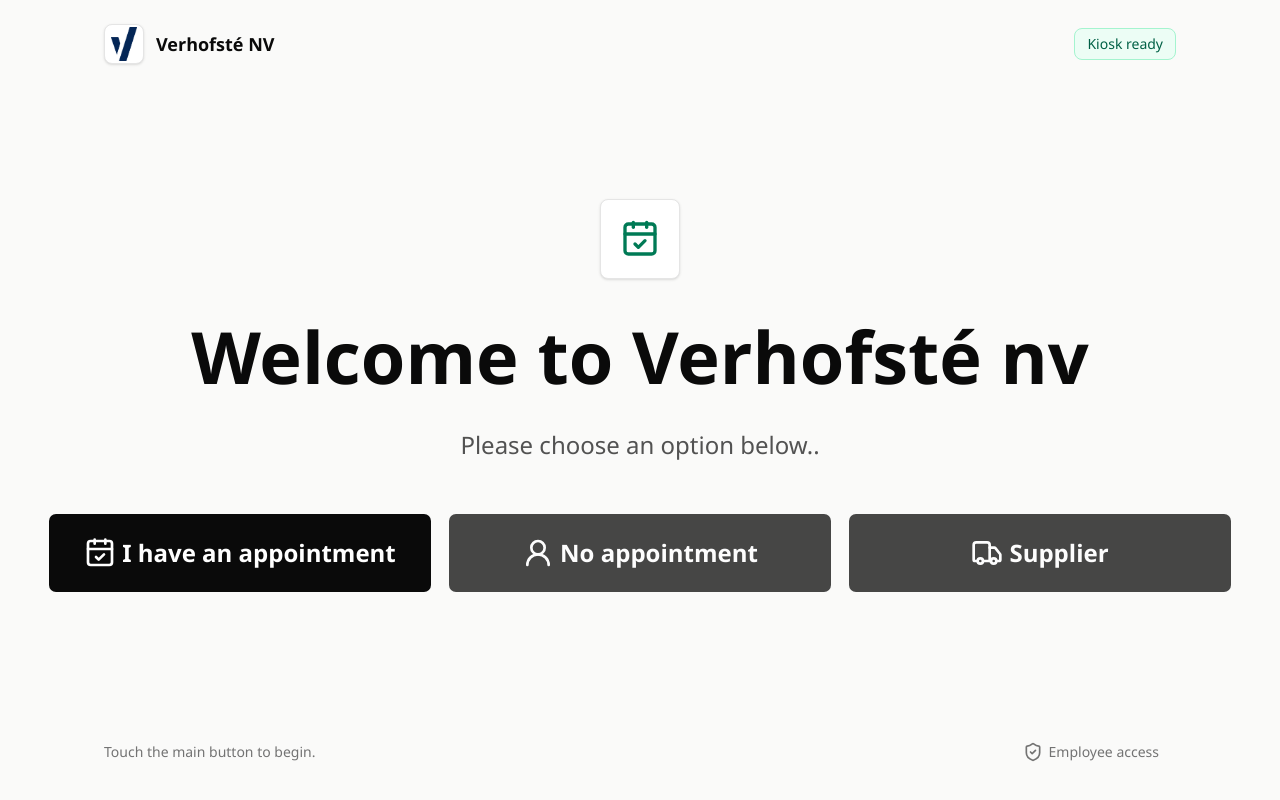
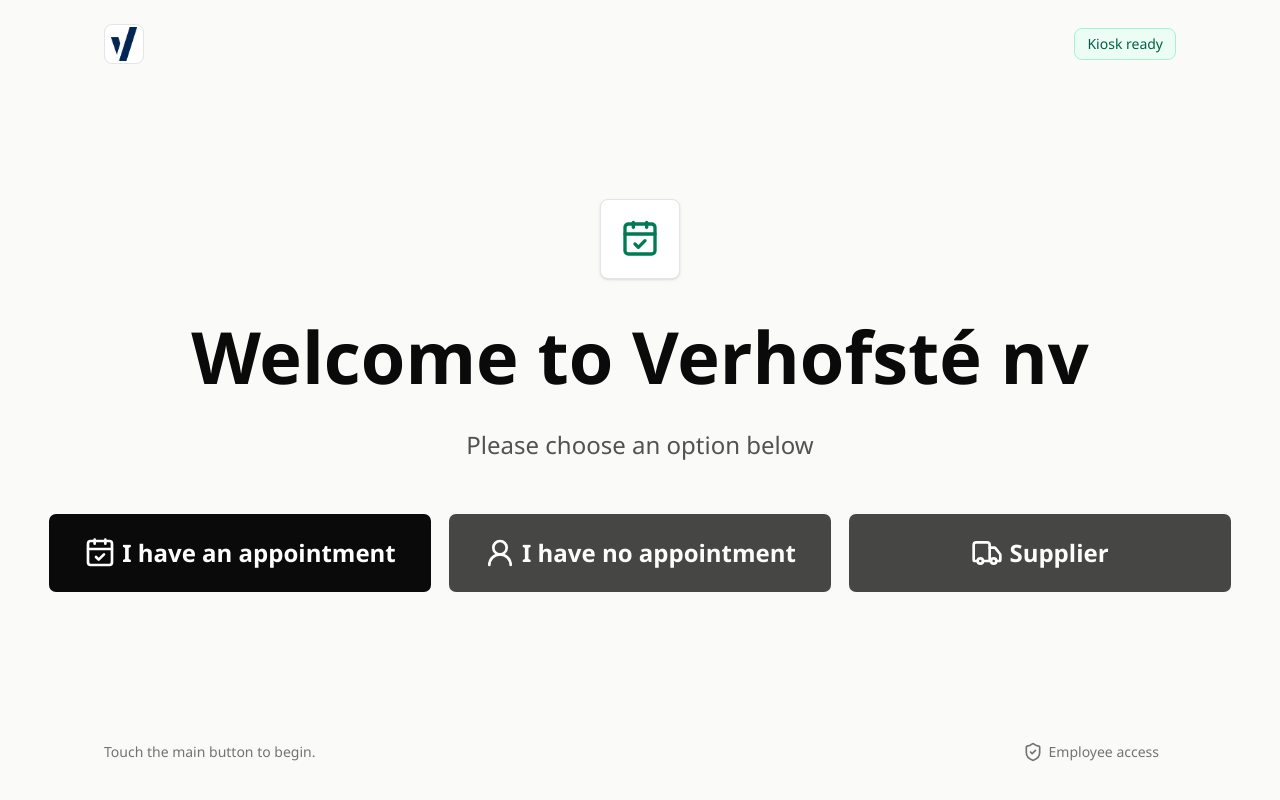
Before and after one commit to Memi92/verhofste-welcome-test, a Next.js app: page / in a window 1280 px wide. Built offline with nearby package versions, Linux system fonts and the light colour scheme.

Commit message:
Small adjustment start-screen

```diff
--- a/components/kiosk/start-screen.tsx
+++ b/components/kiosk/start-screen.tsx
@@ -13,7 +13,7 @@ export function KioskStartScreen() {
     <main className="grid min-h-dvh grid-rows-[auto_1fr_auto] bg-stone-50 text-neutral-950">
       <header className="mx-auto flex w-full max-w-6xl items-center justify-between px-6 py-6 sm:px-10">
         <div className="flex items-center gap-3">
-          <div className="flex h-10 w-10 items-center justify-center rounded-[8px] border border-neutral-200 bg-white p-1.5 shadow-sm">
+          <div className="flex h-10 w-10 items-center justify-center rounded-[8px] border border-neutral-200 bg-white p-1.5 *shadow-sm">
             <Image
               src="/images/verhofste-logo.jpg"
               alt="Verhofsté logo"
@@ -23,9 +23,9 @@ export function KioskStartScreen() {
               className="h-12 w-auto object-contain"
             />
           </div>
-          <div>
+          {/*<div>
             <p className="text-lg font-semibold text-neutral-950">Verhofsté NV</p>
-          </div>
+          </div>*/}
         </div>
         <Badge
           variant="outline"
@@ -46,7 +46,7 @@ export function KioskStartScreen() {
           Welcome to Verhofsté nv
         </h1>
         <p className="mt-6 max-w-2xl text-xl leading-8 text-neutral-600 md:text-2xl md:leading-10">
-          Please choose an option below..
+          Please choose an option below
         </p>
         <div className="mt-12 flex flex-wrap items-center justify-center gap-4">
           <Button
@@ -65,7 +65,7 @@ export function KioskStartScreen() {
             className={landingButtonClass}
           >
             <UserRound className="size-8" aria-hidden="true" />
-            No appointment
+            I have no appointment
           </Button>
           {/* TODO: Implement the supplier flow when it is defined. */}
           <Button
```
